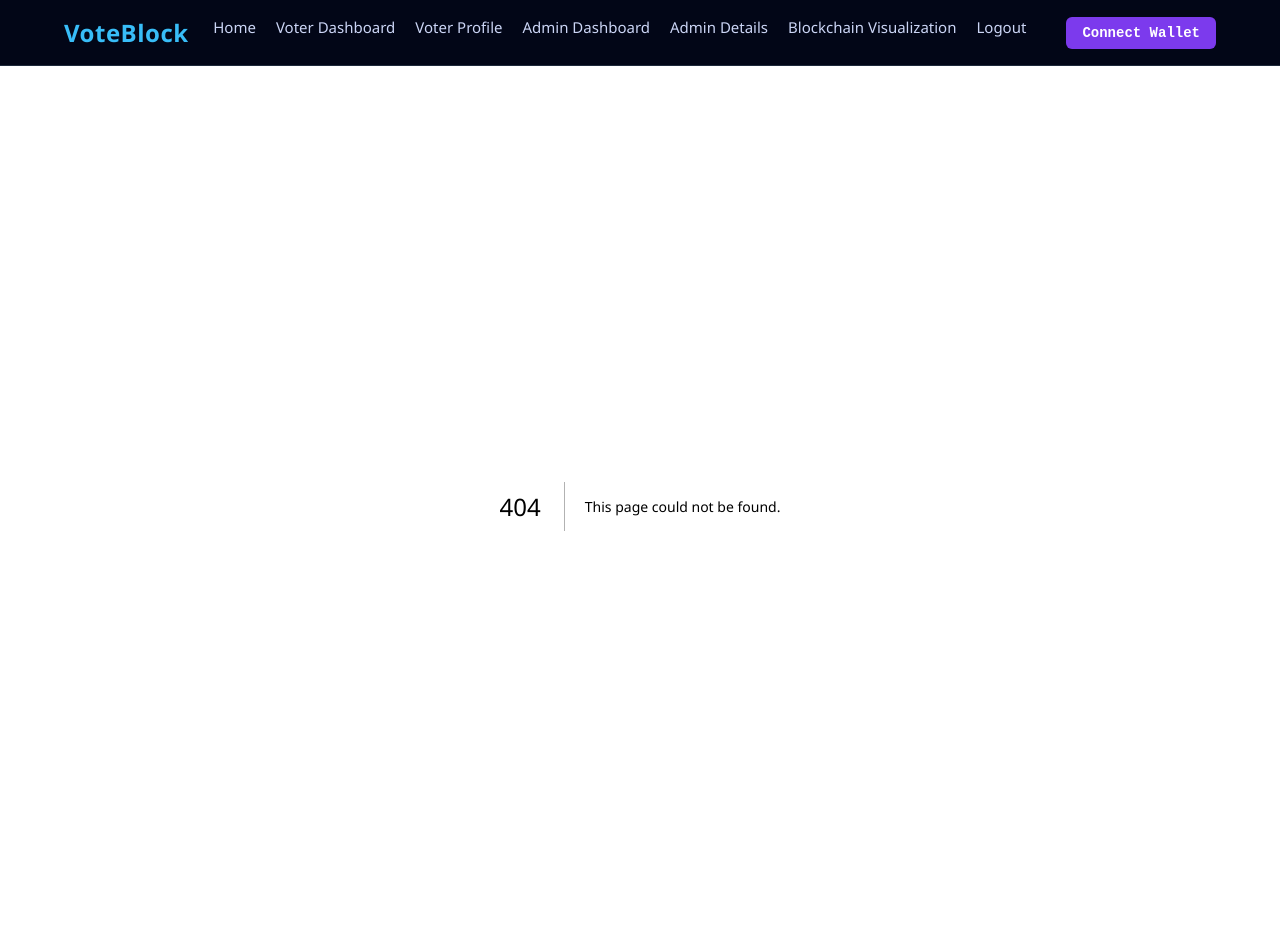
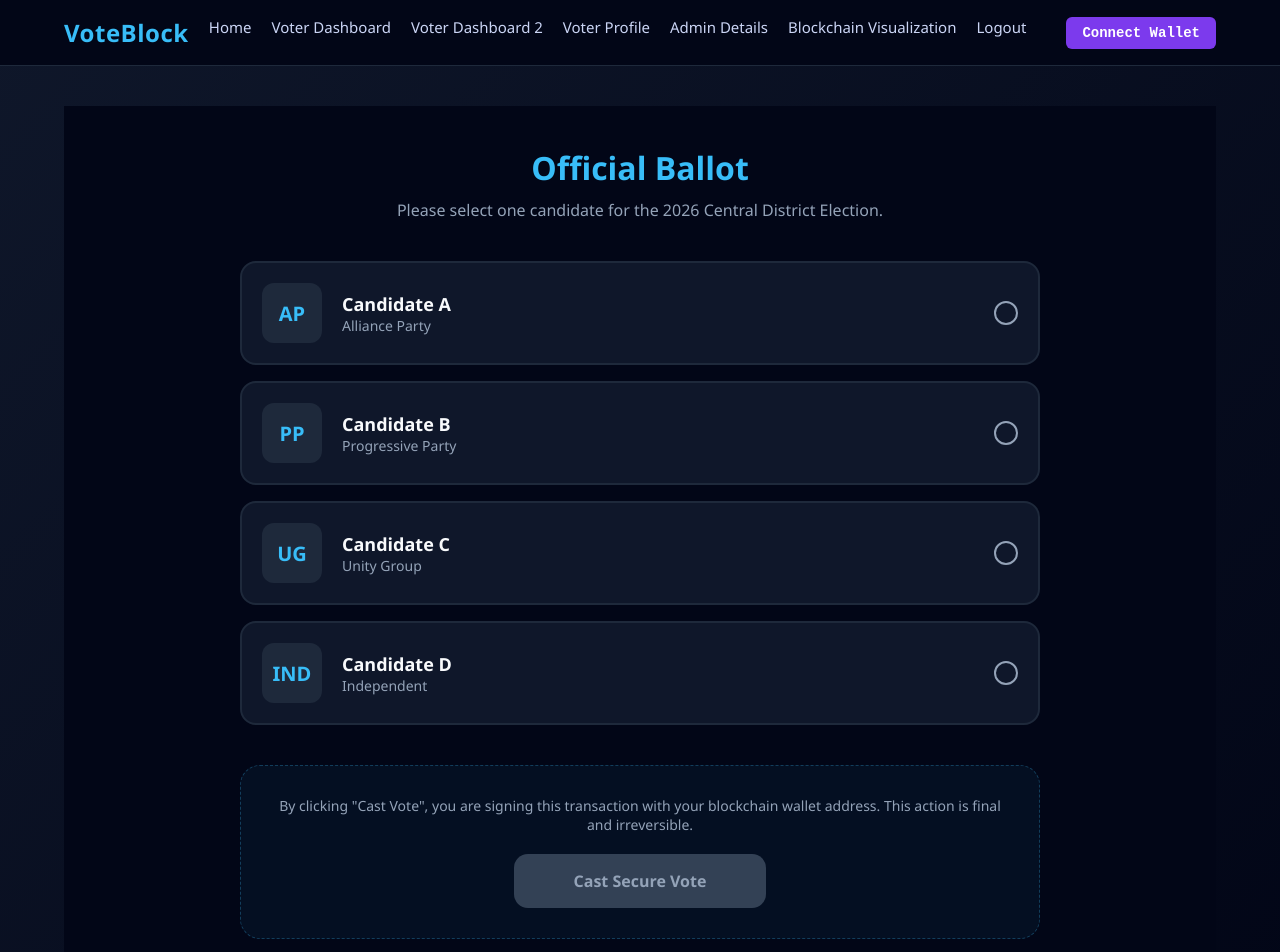
Before and after one commit to Gokula-krishnan-0010/VoteBlock-web, a Next.js app: page /voter/dashboard2 in a window 1280 px wide. Before the commit this address had no page. Shown: the top 952 px of the page. Built offline with nearby package versions, Linux system fonts and the light colour scheme.

Commit message:
another version of voting page

```diff
--- /dev/null
+++ b/src/app/voter/dashboard2/page.jsx
@@ -0,0 +1,145 @@
+'use client';
+import React, { useState } from 'react';
+
+const VotingPage = () => {
+  const [selectedCandidate, setSelectedCandidate] = useState(null);
+  const [hasVoted, setHasVoted] = useState(false);
+
+  const candidates = [
+    { id: 1, name: 'Candidate A', party: 'Alliance Party', logo: 'AP' },
+    { id: 2, name: 'Candidate B', party: 'Progressive Party', logo: 'PP' },
+    { id: 3, name: 'Candidate C', party: 'Unity Group', logo: 'UG' },
+    { id: 4, name: 'Candidate D', party: 'Independent', logo: 'IND' },
+  ];
+
+  const theme = {
+    bg: '#020617',
+    card: '#0f172a',
+    accent: '#38bdf8', // Sky Blue
+    border: '#1e293b',
+    textMain: '#f8fafc',
+    textMuted: '#94a3b8',
+    success: '#4ade80',
+  };
+
+  const handleVote = () => {
+    if (selectedCandidate) {
+      // In your project, this is where you'd call your Smart Contract function
+      setHasVoted(true);
+    }
+  };
+
+  if (hasVoted) {
+    return (
+      <div style={{ backgroundColor: theme.bg, minHeight: '100vh', display: 'flex', alignItems: 'center', justifyContent: 'center', color: theme.textMain, fontFamily: 'sans-serif' }}>
+        <div style={{ backgroundColor: theme.card, padding: '40px', borderRadius: '24px', textAlign: 'center', border: `1px solid ${theme.success}`, maxWidth: '500px' }}>
+          <div style={{ fontSize: '50px', marginBottom: '20px' }}>✅</div>
+          <h1 style={{ fontSize: '28px', marginBottom: '10px' }}>Vote Cast Successfully</h1>
+          <p style={{ color: theme.textMuted, lineHeight: '1.6' }}>
+            Your vote has been encrypted and broadcast to the blockchain.
+            Transaction Hash: <span style={{ color: theme.accent, fontFamily: 'monospace' }}>0x9f8e...3a2b</span>
+          </p>
+          <button
+            onClick={() => window.location.href = '/voter/profile'}
+            style={{ marginTop: '30px', padding: '12px 24px', background: theme.accent, border: 'none', borderRadius: '12px', fontWeight: 'bold', cursor: 'pointer' }}
+          >
+            Return to Profile
+          </button>
+        </div>
+      </div>
+    );
+  }
+
+  return (
+    <div style={{ backgroundColor: theme.bg, minHeight: '100vh', padding: '40px 24px', color: theme.textMain, fontFamily: 'system-ui, sans-serif' }}>
+      <div style={{ maxWidth: '800px', margin: '0 auto' }}>
+
+        {/* Header */}
+        <header style={{ marginBottom: '40px', textAlign: 'center' }}>
+          <h1 style={{ fontSize: '32px', fontWeight: '800', margin: 0, color: theme.accent }}>Official Ballot</h1>
+          <p style={{ color: theme.textMuted, marginTop: '10px' }}>Please select one candidate for the 2026 Central District Election.</p>
+        </header>
+
+        {/* Candidate List */}
+        <div style={{ display: 'grid', gap: '16px' }}>
+          {candidates.map((candidate) => (
+            <div
+              key={candidate.id}
+              onClick={() => setSelectedCandidate(candidate.id)}
+              style={{
+                backgroundColor: theme.card,
+                padding: '20px',
+                borderRadius: '16px',
+                border: `2px solid ${selectedCandidate === candidate.id ? theme.accent : theme.border}`,
+                display: 'flex',
+                alignItems: 'center',
+                cursor: 'pointer',
+                transition: 'all 0.2s ease',
+                transform: selectedCandidate === candidate.id ? 'scale(1.02)' : 'scale(1)'
+              }}
+            >
+              <div style={{
+                width: '60px',
+                height: '60px',
+                backgroundColor: '#1e293b',
+                borderRadius: '12px',
+                display: 'flex',
+                alignItems: 'center',
+                justifyContent: 'center',
+                fontSize: '20px',
+                fontWeight: 'bold',
+                color: theme.accent,
+                marginRight: '20px'
+              }}>
+                {candidate.logo}
+              </div>
+              <div style={{ flex: 1 }}>
+                <h3 style={{ margin: 0, fontSize: '18px' }}>{candidate.name}</h3>
+                <p style={{ margin: 0, color: theme.textMuted, fontSize: '14px' }}>{candidate.party}</p>
+              </div>
+              <div style={{
+                width: '24px',
+                height: '24px',
+                borderRadius: '50%',
+                border: `2px solid ${selectedCandidate === candidate.id ? theme.accent : theme.textMuted}`,
+                backgroundColor: selectedCandidate === candidate.id ? theme.accent : 'transparent',
+                display: 'flex',
+                alignItems: 'center',
+                justifyContent: 'center'
+              }}>
+                {selectedCandidate === candidate.id && <div style={{ width: '8px', height: '8px', backgroundColor: theme.bg, borderRadius: '50%' }} />}
+              </div>
+            </div>
+          ))}
+        </div>
+
+        {/* Submit Section */}
+        <div style={{ marginTop: '40px', padding: '30px', backgroundColor: 'rgba(56, 189, 248, 0.05)', borderRadius: '20px', border: `1px dashed ${theme.accent}44`, textAlign: 'center' }}>
+          <p style={{ fontSize: '14px', color: theme.textMuted, marginBottom: '20px' }}>
+            By clicking "Cast Vote", you are signing this transaction with your blockchain wallet address. This action is final and irreversible.
+          </p>
+          <button
+            disabled={!selectedCandidate}
+            onClick={handleVote}
+            style={{
+              backgroundColor: selectedCandidate ? theme.accent : '#334155',
+              color: selectedCandidate ? theme.bg : theme.textMuted,
+              padding: '16px 60px',
+              borderRadius: '14px',
+              fontWeight: 'bold',
+              fontSize: '16px',
+              border: 'none',
+              cursor: selectedCandidate ? 'pointer' : 'not-allowed',
+              boxShadow: selectedCandidate ? `0 10px 15px -3px ${theme.accent}33` : 'none'
+            }}
+          >
+            Cast Secure Vote
+          </button>
+        </div>
+
+      </div>
+    </div>
+  );
+};
+
+export default VotingPage;
--- a/src/components/Navbar.jsx
+++ b/src/components/Navbar.jsx
@@ -88,8 +88,9 @@ export default function Navbar() {
                 <nav className="nav">
                     <Link href="/">Home</Link>
                     <Link href="/voter/dashboard">Voter Dashboard</Link>
+                    <Link href="/voter/dashboard2">Voter Dashboard 2</Link>
                     <Link href="/voter/profile">Voter Profile</Link>
-                    <Link href="/admin/dashboard">Admin Dashboard</Link>
+                    {/* <Link href="/admin/dashboard">Admin Dashboard</Link> */}
                     <Link href="/admin/details">Admin Details</Link>
                     <Link href="/blockchain/visualization">Blockchain Visualization</Link>
                     <Link href="/logout">Logout</Link>
```
